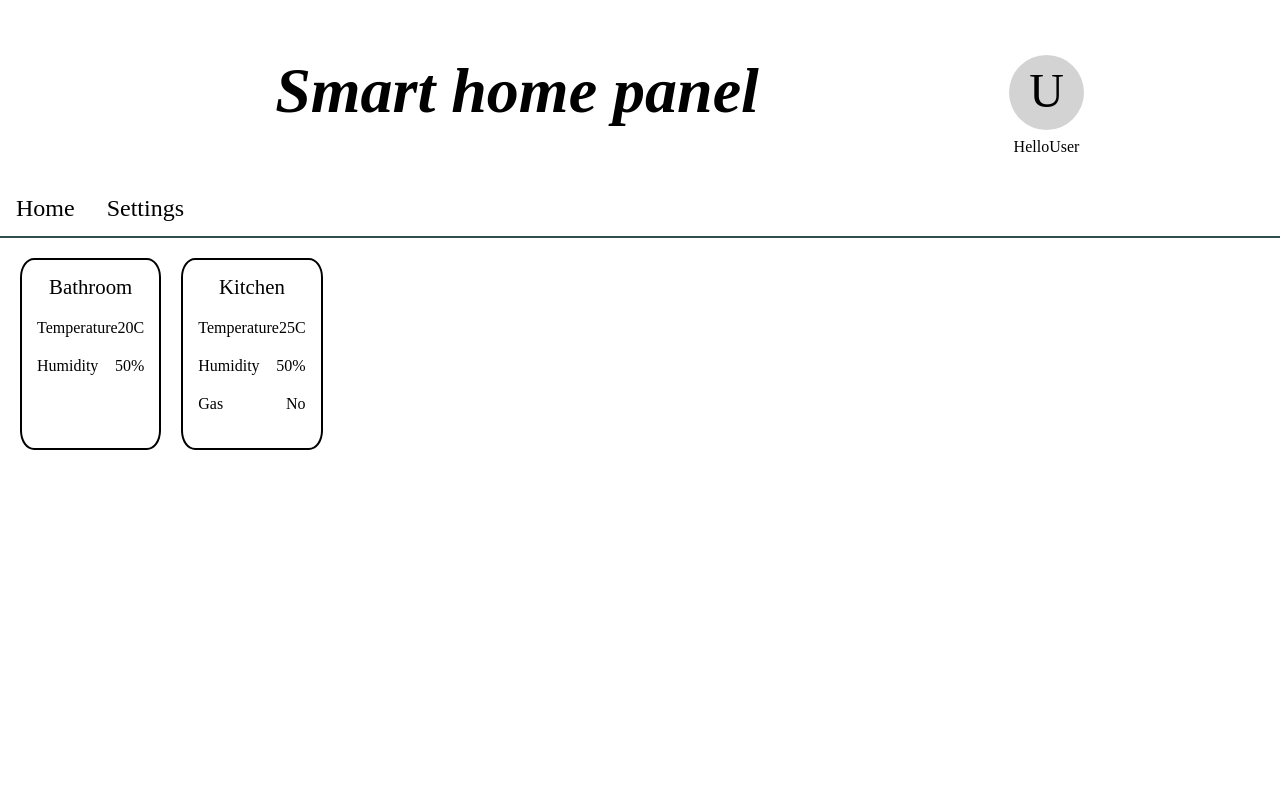
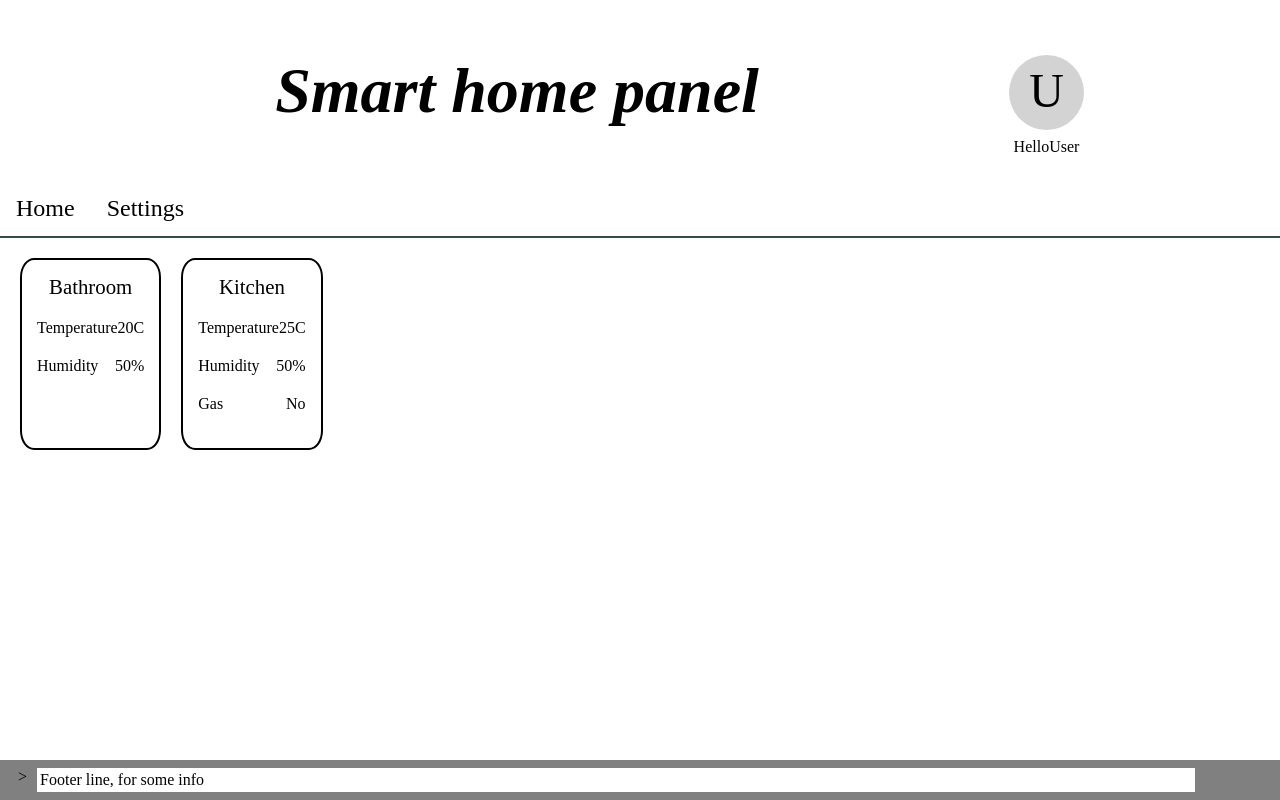
Before and after one commit to roman4i/smart-home-react, a React (Create React App) app: page / in a window 1280 px wide. Built offline with nearby package versions, Linux system fonts and the light colour scheme.

Commit message:
added footer (for logging)

```diff
--- a/src/components/App/App.jsx
+++ b/src/components/App/App.jsx
@@ -3,6 +3,7 @@ import { Routes, Route } from "react-router-dom";
 import Header from "../../views/Header/Header";
 import Navigation from "../Navigation/Navigation";
 import HomePage from "../../views/Home/HomePage.";
+import Footer from "../../views/Footer/Footer";
 
 function App() {
   return (
@@ -14,6 +15,7 @@ function App() {
         <Route path="settings" element={<div>Settings</div>} />
         <Route path="*" element={<div>Error</div>} />
       </Routes>
+      <Footer />
     </div>
   );
 }
--- /dev/null
+++ b/src/components/FooterText/FooterText.jsx
@@ -0,0 +1,13 @@
+import React from "react";
+import "./FooterText.scss";
+
+const FooterText = ({text}) => {
+    return (
+        <div className="footerLine">
+            <div className="footerArrow">{">"}</div>
+            <div className="footerText">{text}</div>
+        </div>
+    )
+}
+
+export default FooterText
--- /dev/null
+++ b/src/components/FooterText/FooterText.scss
@@ -0,0 +1,15 @@
+.footerLine {
+    display: flex;
+    width: 100%;
+}
+
+.footerArrow {
+    margin-left: 10px;
+}
+
+.footerText {
+    margin-left: 10px;
+    background-color: white;
+    width: 90%;
+    padding: 3px;
+}
--- /dev/null
+++ b/src/views/Footer/Footer.jsx
@@ -0,0 +1,13 @@
+import React from "react";
+import FooterText from "../../components/FooterText/FooterText";
+import "./Footer.scss";
+
+const Footer = () => {
+    return (
+        <footer >
+            <FooterText text="Footer line, for some info" />
+        </footer>
+    )
+}
+
+export default Footer
--- /dev/null
+++ b/src/views/Footer/Footer.scss
@@ -0,0 +1,8 @@
+footer {
+    position: fixed;
+    left: 0;
+    bottom: 0;
+    width: 100%;
+    background-color: gray;
+    padding: 8px;
+}
```
